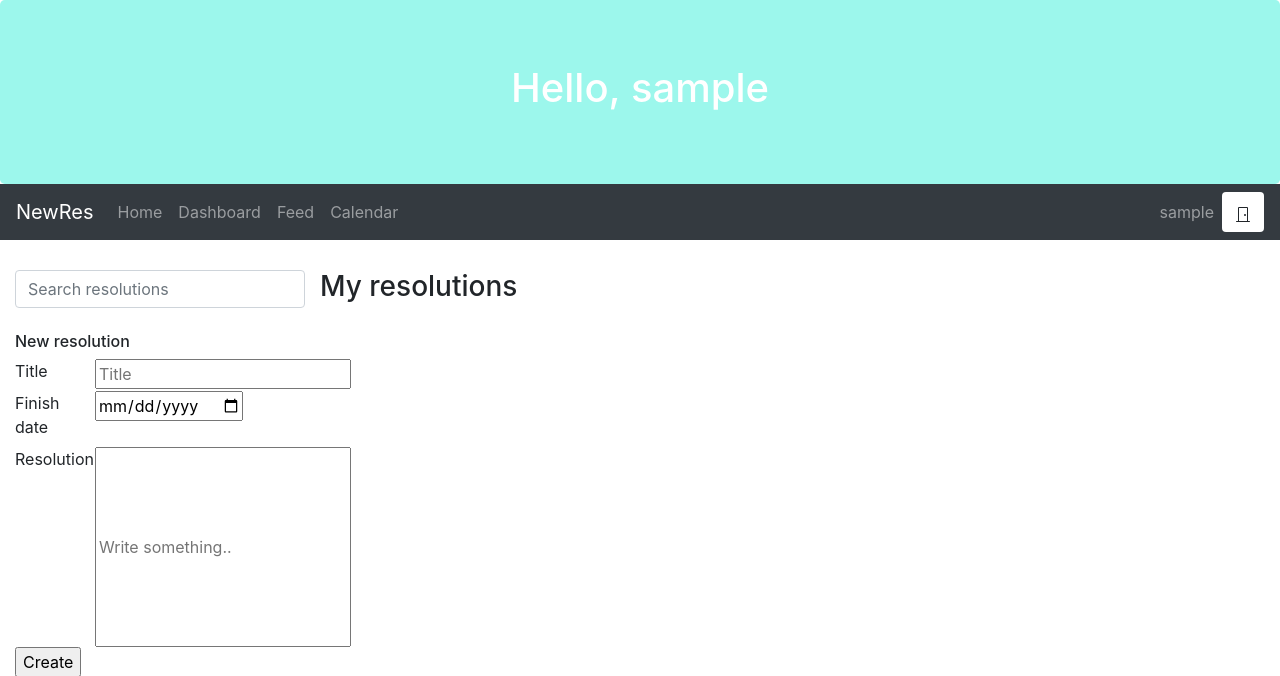
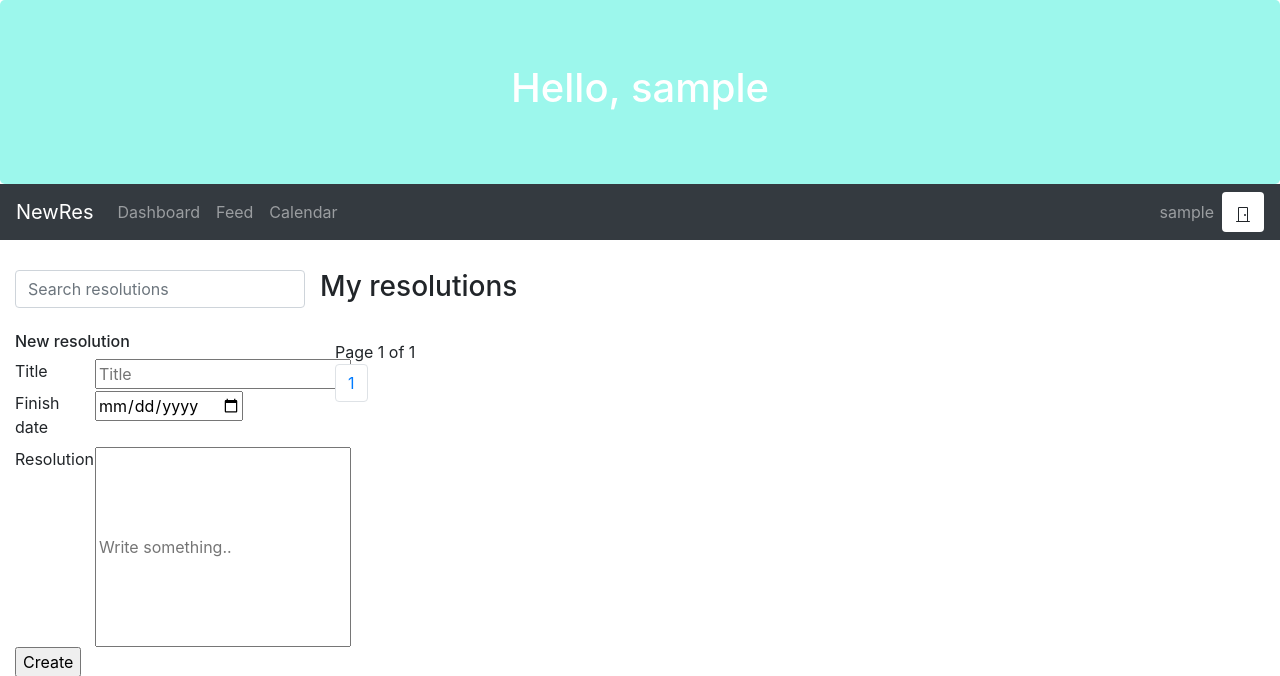
Before and after one commit to parthpandyappp/nuevo-resuelto, a Django app: page /dashboard/ in a window 1280 px wide. Shown: the top 676 px of the page. Run offline with Django 3.2, Linux system fonts and the light colour scheme; the visitor is signed in with stand-in values (Sample User, id 1); data that the repository does not hold is empty; some libraries are stand-ins or nearby versions.

Commit message:
Add pagination to dashboard with ListView

```diff
--- a/backend/resuelto/templates/dashboard.html
+++ b/backend/resuelto/templates/dashboard.html
@@ -21,9 +21,6 @@
         </button>
         <div class="collapse navbar-collapse" id="collapsibleNavbar">
             <ul class="navbar-nav mr-auto">
-                <li class="nav-item">
-                    <a class="nav-link" href="">Home</a>
-                </li>
                 <li class="nav-item">
                     <a class="nav-link" href="/dashboard">Dashboard</a>
                 </li>
--- a/backend/resuelto/templates/dashboard_resolutions.html
+++ b/backend/resuelto/templates/dashboard_resolutions.html
@@ -1,5 +1,5 @@
 <div class="row flex-column mb-1">
-	{% for resolution in list %}
+	{% for resolution in object_list %}
 	<div class="col border py-1 mb-3">
 	<h2>{{resolution.title}}</h2>
 	<p>{{resolution.body}}</p>
@@ -45,5 +45,24 @@
 	</div>
 	</div>
 	{% endfor %}
+</div>
+<span class="current">
+  Page {{ page_obj.number }} of {{ page_obj.paginator.num_pages }}
+</span>
+<nav aria-label="Page {{ page_obj.number }} of {{ page_obj.paginator.num_pages }}">
+  <ul class="pagination">
+    {% if page_obj.has_previous %}
+    <li class="page-item"><a class="page-link" href="?page=1">First</a></li>
+    <li class="page-item"><a class="page-link" href="?page={{ page_obj.previous_page_number }}">Previous</a></li>
+    {% endif %}
 
-</div>
+    {% for page in page_obj.paginator.page_range %}
+    <li class="page-item"><a class="page-link" href="?page={{page}}">{{ page }}</a></li>
+    {% endfor %}
+
+    {% if page_obj.has_next %}
+    <li class="page-item"><a class="page-link" href="?page={{ page_obj.next_page_number }}">Next</a></li>
+    <li class="page-item"><a class="page-link" href="?page={{ page_obj.paginator.num_pages }}">Last</a></li>
+    {% endif %}
+  </ul>
+</nav>
--- a/backend/resuelto/urls.py
+++ b/backend/resuelto/urls.py
@@ -21,7 +21,7 @@ urlpatterns = [
     path('', views.home, name='home'),
     path('login/', views.loginPage, name='LoginPage'),
     path('signup/', views.signup, name='signup'),
-    path('dashboard/', views.dashboard, name='dashboard'),
+    path('dashboard/', views.DashboardView.as_view(), name='dashboard'),
     path('calendar/', views.calendar, name='calendar'),
     path('logout/', views.logoutUser, name='LogoutUser'),
     path('posts/', views.resolutionPosts, name='resolutionPosts')
--- a/backend/resuelto/views.py
+++ b/backend/resuelto/views.py
@@ -3,7 +3,7 @@ from .forms import RegistrationForm, ResolutionForm
 from django.contrib.auth import authenticate, login, logout
 from datetime import date
 from .models import resolute
-
+from django.views.generic.list import ListView
 
 def home(request):
     form = ResolutionForm()
@@ -28,9 +28,26 @@ def signup(request):
     return render(request, "registration/signup.html", context)
 
 
-def dashboard(request):
-    if request.method == 'POST':
-        print(request.POST)
+class DashboardView(ListView):
+    model = resolute
+    paginate_by = 5
+    template_name = "dashboard.html"
+
+    def get_queryset(self):
+        return super().get_queryset().filter(author=self.request.user.id)
+
+    def get_context_data(self, **kwargs):
+        kwargs['form'] = ResolutionForm()
+        return super().get_context_data(**kwargs)
+
+    def get(self, request):
+        if not request.user.is_authenticated:
+            return redirect('LoginPage')
+        return super().get(request)
+
+    def post(self, request):
+        if not request.user.is_authenticated:
+            return redirect('LoginPage')
         form = ResolutionForm(request.POST)
         if form.is_valid():
             respost = form.save(commit=False)
@@ -40,15 +57,7 @@ def dashboard(request):
             respost.created = today.strftime("%Y-%m-%d")
             respost.modified = today.strftime("%Y-%m-%d")
             respost.save()
-            form = ResolutionForm()
-            return render(request, "dashboard.html", {"form": form})
-        else:
-            return redirect('dashboard')
-    else:
-        form = ResolutionForm()
-        list = resolute.objects.all()
-        return render(request, "dashboard.html", {"form": form, "list": list})
-
+        return self.get(request)
 
 def resolutionPosts(request):
     list = resolute.objects.all()
@@ -88,9 +97,9 @@ def loginPage(request):
             login(request, user)
             me = request.user.username
             you = f"Welcome {me}, You're succesfully logged in!"
-            messages.success(request, you)
+            #messages.success(request, you)
             return redirect('dashboard')
-    messages.error(request, "Sorry, something went wrong. Please check the provided credentials")
+    #messages.error(request, "Sorry, something went wrong. Please check the provided credentials")
     return render(request, "login.html", context)
 
 
```
